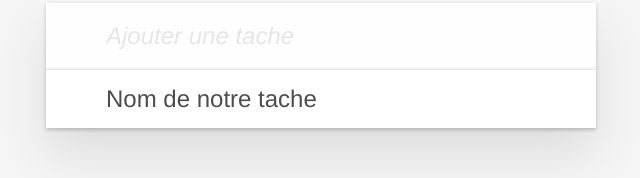
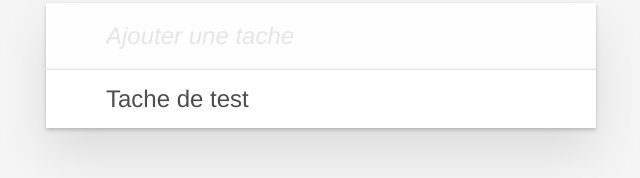
Before and after one commit to AnstettVictor/vueJsTodoList, a Vue app: page / in a window 1280 px wide. Shown: the part 127-305 px from the top of the page, without its empty margins (319-959 px from the left). Built offline with nearby package versions, Linux system fonts and the light colour scheme.

Commit message:
create methode addTodo

```diff
--- a/src/components/Todos.vue
+++ b/src/components/Todos.vue
@@ -3,13 +3,13 @@
 
         <header class="header">
             <h1>Todos</h1>
-            <input type="text" class="new-todo" placeholder="Ajouter une tache">
+            <input type="text" class="new-todo" placeholder="Ajouter une tache" v-model="newTodo" @keyup.enter="addTodo">
         </header>
         <div class="main">
             <ul class="todo-list">
-                <li class="todo">
+                <li class="todo" v-for="todo in todos">
                     <div class="view">
-                        <label>Nom de notre tache</label>
+                        <label>{{todo.name}}</label>
                     </div>
                 </li>
             </ul>
@@ -20,7 +20,24 @@
 
 <script>
 export default {
-
+    data () {
+        return {
+            todos: [{
+                name: 'Tache de test',
+                completed: false,
+            }],
+            newTodo: ''
+        }
+    },
+    methods: {
+        addTodo () {
+            this.todos.push({
+                completed: false,
+                name: this.newTodo
+            })
+            this.newTodo= ''
+        }
+    }
 }
 </script>
 <style src="./todos.css">
```
